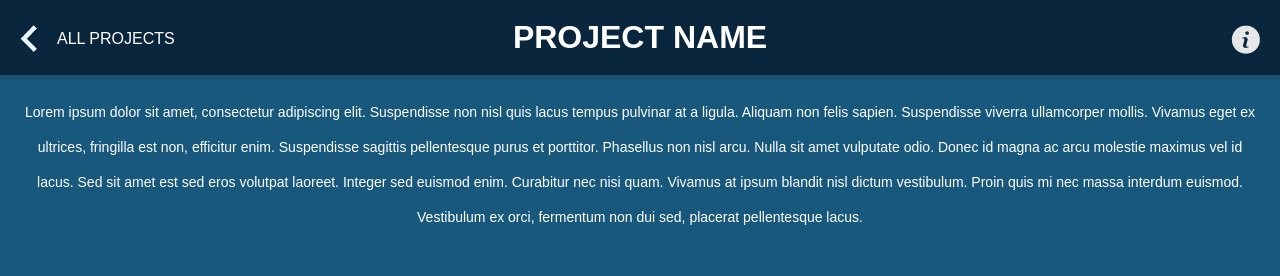
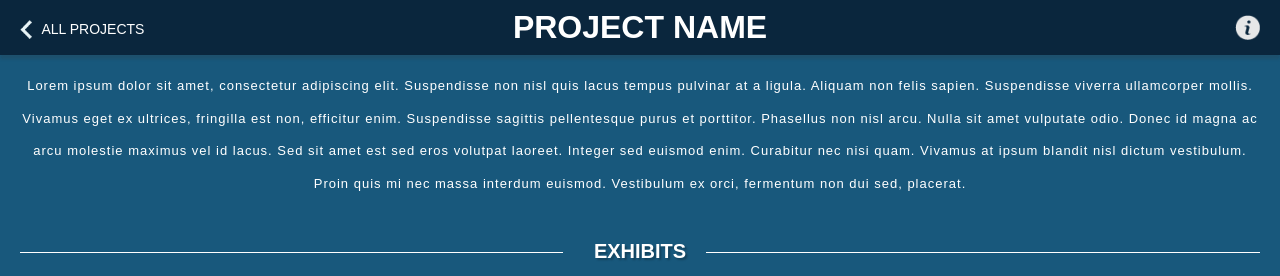
Before and after one commit to MSU-DHI-Lab/mbira-plugin, a PHP site: page /project_single.php in a window 1280 px wide; the page is wider, and only the part inside the window is pictured. Shown: the top 276 px of that part. Run offline with PHP 8.4, Linux system fonts and the light colour scheme; some web fonts are replaced.

Commit message:
Resizing of Pages to fit within Kora
git-svn-id: http://svn.matrix.msu.edu/svn/mbira_plugin@21 01706023-bb97-4ce8-ab48-9f15e5b5d7ad

```diff
--- a/css/project_single.css
+++ b/css/project_single.css
@@ -36,7 +36,7 @@ body, html {
 
 .header {
     background: #0A263D;
-    height: 75px;
+    height: 55px;
     text-align: center;
     -webkit-box-shadow: 0px 4px 3px 0px rgba(50, 50, 50, 0.2);
     -moz-box-shadow:    0px 4px 3px 0px rgba(50, 50, 50, 0.2);
@@ -50,9 +50,9 @@ body, html {
 
 .header h1 {
     margin: 0;
-    line-height: 75px;
+    line-height: 55px;
     color: #FFF;
-    font-family: 'montserratbold', sans-serif;
+    font-family: 'montserratregular', sans-serif;
 
 }
 
@@ -63,7 +63,7 @@ body, html {
 
 .back {
     position: absolute;
-    top: 25px;
+    top: 19px;
     left: 20px;
 }
 
@@ -74,14 +74,15 @@ body, html {
 
 .back p {
     color: #FFF;
-    font-family: 'montserratbold', sans-serif;
-    padding: 0 20px;
+    font-family: 'montserratregular', sans-serif;
+    font-size: 14px;
+    padding: 0 10px;
     margin: 0;
 }
 
 .info {
     position: absolute;
-    top: 25px;
+    top: 15px;
     right: 20px;
 }
 
@@ -92,10 +93,11 @@ body, html {
 
 .project_description {
     color: #FFF;
-    font-family: 'montserratregular', sans-serif;
+    font-family: sans-serif;
     line-height: 250%;
-    font-size: 14px;
-    margin: 95px 20px 20px 20px;
+    font-size: 13px;
+    letter-spacing: 1px;
+    margin: 70px 20px 20px 20px;
     text-align: center;
 }
 
@@ -109,10 +111,10 @@ body, html {
 .project_element_title {
     margin: 0px 20px 10px 20px;
     position: relative;
-    font-size: 25px;
+    font-size: 20px;
     overflow: hidden;
     text-align: center;
-    font-family: 'montserratbold', sans-serif;
+    font-family: 'montserratregular', sans-serif;
     color: #FFF;
     text-shadow: 2px 2px 2px rgba(0, 0, 0, 0.26);
 }
--- a/project_single.php
+++ b/project_single.php
@@ -7,13 +7,13 @@
 
     <!--HEADER-->
     <div class="header">
-        <div class="back"><a ui-sref="projects"><img src="img/back.png"/><p>ALL PROJECTS</p></a></div>
+        <div class="back"><a ui-sref="projects"><img src="img/back.png" height="19" width="11.5"/><p>ALL PROJECTS</p></a></div>
         <div class="title"><h1>PROJECT NAME</h1></div>
-        <div class="info"><a href="project_info.php"><img src="img/info.png"/></a></div></div>
+        <div class="info"><a href="project_info.php"><img src="img/info.png" height="25" width="25"/></a></div></div>
 
 
     <!--PROJECT DESCRIPTION-->
-    <p class="project_description">Lorem ipsum dolor sit amet, consectetur adipiscing elit. Suspendisse non nisl quis lacus tempus pulvinar at a ligula. Aliquam non felis sapien. Suspendisse viverra ullamcorper mollis. Vivamus eget ex ultrices, fringilla est non, efficitur enim. Suspendisse sagittis pellentesque purus et porttitor. Phasellus non nisl arcu. Nulla sit amet vulputate odio. Donec id magna ac arcu molestie maximus vel id lacus. Sed sit amet est sed eros volutpat laoreet. Integer sed euismod enim. Curabitur nec nisi quam. Vivamus at ipsum blandit nisl dictum vestibulum. Proin quis mi nec massa interdum euismod. Vestibulum ex orci, fermentum non dui sed, placerat pellentesque lacus.</p>
+    <p class="project_description">Lorem ipsum dolor sit amet, consectetur adipiscing elit. Suspendisse non nisl quis lacus tempus pulvinar at a ligula. Aliquam non felis sapien. Suspendisse viverra ullamcorper mollis. Vivamus eget ex ultrices, fringilla est non, efficitur enim. Suspendisse sagittis pellentesque purus et porttitor. Phasellus non nisl arcu. Nulla sit amet vulputate odio. Donec id magna ac arcu molestie maximus vel id lacus. Sed sit amet est sed eros volutpat laoreet. Integer sed euismod enim. Curabitur nec nisi quam. Vivamus at ipsum blandit nisl dictum vestibulum. Proin quis mi nec massa interdum euismod. Vestibulum ex orci, fermentum non dui sed, placerat.</p>
 
 
     <!--PROJECT EXHIBITS-->
@@ -30,7 +30,10 @@
         <div class="exhibit"> <a ui-sref="viewExhibit"> <img src="img/" height="130" width="130">
             <div class="exhibit_title"><h3>EXHIBIT NAME</h3></div></a></div>
 
-        <div class="exhibit"> <a ui-sref="viewExhibit"><img src="img/" height="130" width="130">
+        <div class="exhibit"> <a ui-sref="viewExhibit"> <img src="img/" height="130" width="130">
+            <div class="exhibit_title"><h3>EXHIBIT NAME</h3></div></a></div>
+
+        <div class="exhibit"> <a ui-sref="viewExhibit"> <img src="img/" height="130" width="130">
             <div class="exhibit_title"><h3>EXHIBIT NAME</h3></div></a></div>
 
         <div class="exhibit_new"> <a ui-sref="newExhibit"><img src="img/project_new_plus_icon_small.png" height="130" width="130">
@@ -53,6 +56,19 @@
 
         <div class="location"> <a ui-sref="viewLocation"><img src="img/" height="130" width="130">
             <div class="location_title"><h3>LOCATION NAME</h3></div></a></div>
+
+        <div class="location"> <a ui-sref="viewLocation"><img src="img/" height="130" width="130">
+            <div class="location_title"><h3>LOCATION NAME</h3></div></a></div>
+
+        <div class="location"> <a ui-sref="viewLocation"><img src="img/" height="130" width="130">
+            <div class="location_title"><h3>LOCATION NAME</h3></div></a></div>
+
+        <div class="location"> <a ui-sref="viewLocation"><img src="img/" height="130" width="130">
+            <div class="location_title"><h3>LOCATION NAME</h3></div></a></div>
+
+        <div class="location"> <a ui-sref="viewLocation"><img src="img/" height="130" width="130">
+            <div class="location_title"><h3>LOCATION NAME</h3></div></a></div>
+
 
         <div class="location_new"> <a ui-sref="newLocation"><img src="img/project_new_plus_icon_small.png" height="130" width="130">
             <div class="location_title_new"><h3>NEW LOCATION</h3></div></a></div></div>
```
Also changed, not shown: css/project_all.css (+13 -11 lines), project_all.php (+4 -4 lines).
